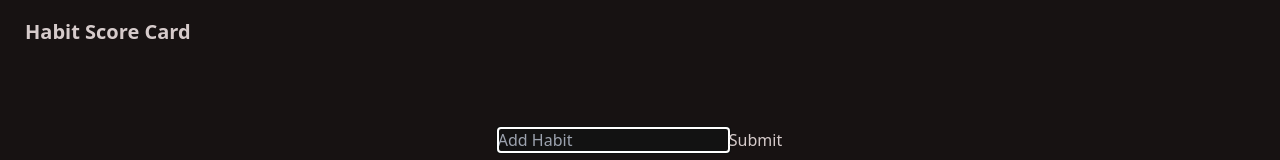
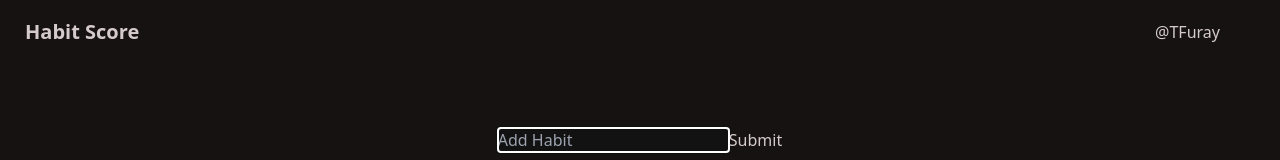
Before and after one commit to TFuray/habit-score-card-react, a React (Vite) app: page / in a window 1280 px wide. Shown: the top 160 px of the page. Built offline with nearby package versions, Linux system fonts and the light colour scheme.

Commit message:
fixed header

```diff
--- a/src/components/Header.jsx
+++ b/src/components/Header.jsx
@@ -1,7 +1,19 @@
 const Header = () => {
   return (
     <div className='navbar bg-base-100'>
-      <a className='btn btn-ghost normal-case text-xl'>Habit Score Card</a>
+      <div className='flex-1'>
+        <a className='btn btn-ghost normal-case text-xl'>Habit Score</a>
+      </div>
+      <div className='flex-none'>
+        <ul className='menu menu-horizontal px-1'>
+          <li>
+            <a href="github.com/tfuray">@TFuray</a>
+          </li>
+          <li>
+            <a></a>
+          </li>
+        </ul>
+      </div>
     </div>
 
     // <div className='navbar bg-base-100'>
--- a/src/pages/Dashboard.jsx
+++ b/src/pages/Dashboard.jsx
@@ -100,7 +100,6 @@ const Dashboard = () => {
           title='Bad Habits'
         />
         <ListOne
-          // mainList={mainList.filter(item => item.item.toLowerCase())}
           mainList={mainList.filter(item => item.item)}
           handleBadSwitch={handleBadSwitch}
           handleGoodSwitch={handleGoodSwitch}
```
